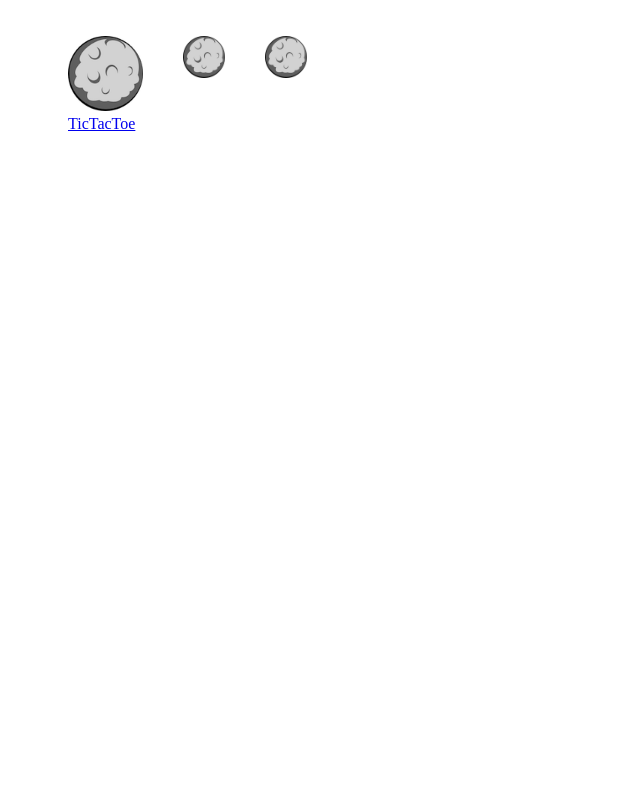
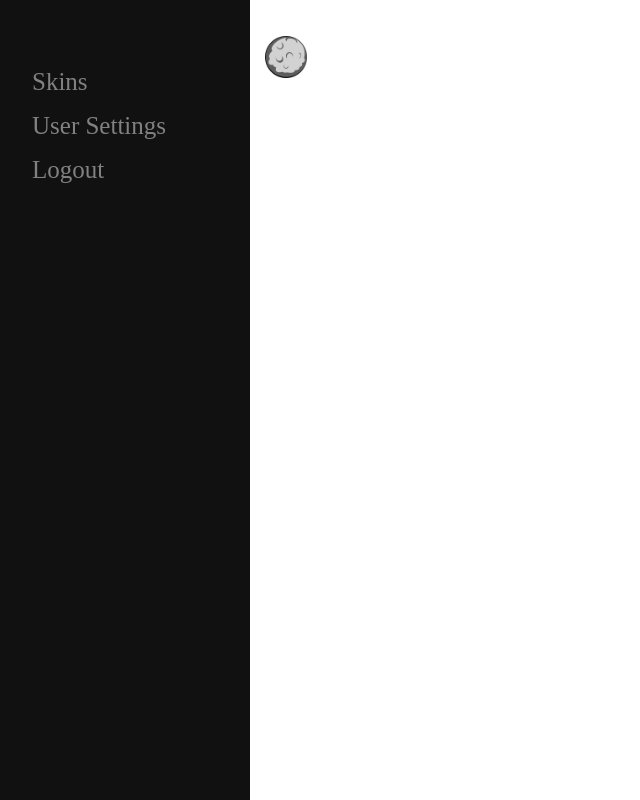
Before and after one commit to alswilli/TicTacToeMaster, a plain HTML site: page index.html in a window 1280 px wide. Shown: the whole page, without its empty margins (0-640 px from the left). Drawn offline with Linux system fonts and the light colour scheme.

Commit message:
commit before merge with login

```diff
--- a/index.html
+++ b/index.html
@@ -10,6 +10,15 @@
     </head>
 
     <body>
+
+
+
+    <div style="width:250px;" class="sideBar">
+            <a href="game.html">Skins</a>
+            <a href="game.html">User Settings</a>
+            <a href="game.html">Logout</a>
+    </div>
+
     <ul class="listNoBullet">
          <li>
              <div class="gameDiv">
--- a/style.css
+++ b/style.css
@@ -7,9 +7,39 @@ li
 .listNoBullet
 {
      list-style-type: none;
+
 }
 
 .gameDiv
 {
+    text-align: center;
+}
 
+/* The side navigation menu */
+.sideBar {
+    height: 100%; /* 100% Full-height */
+    width: 0; /* 0 width - change this with JavaScript */
+    position: fixed; /* Stay in place */
+    z-index: 1; /* Stay on top */
+    top: 0; /* Stay at the top */
+    left: 0;
+    background-color: #111; /* Black*/
+    overflow-x: hidden; /* Disable horizontal scroll */
+    padding-top: 60px; /* Place content 60px from the top */
+    transition: 0.5s; /* 0.5 second transition effect to slide in the sidenav */
 }
+
+/* The navigation menu links */
+.sideBar a {
+    padding: 8px 8px 8px 32px;
+    text-decoration: none;
+    font-size: 25px;
+    color: #818181;
+    display: block;
+    transition: 0.3s;
+}
+
+/* When you mouse over the navigation links, change their color */
+.sideBar a:hover {
+    color: #f1f1f1;
+}
```
